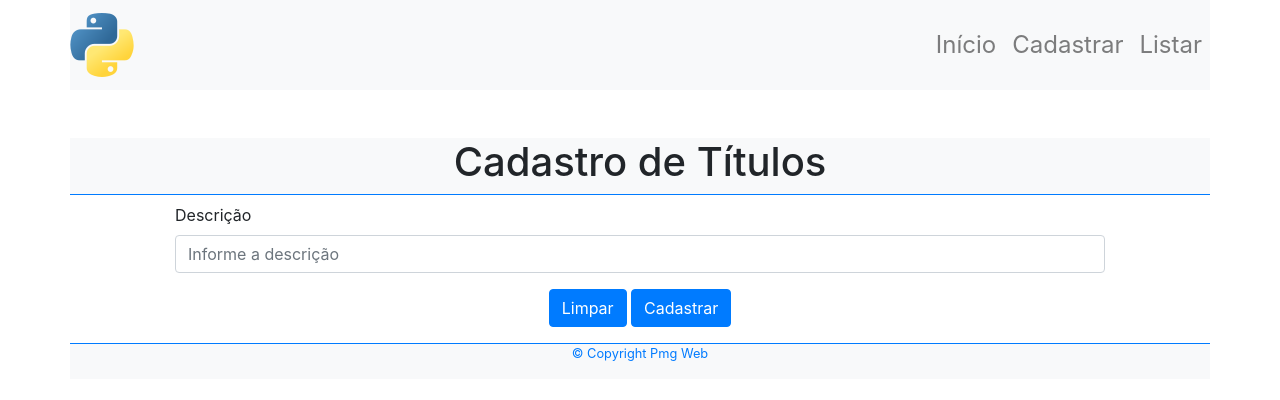
After one commit to romulonantes/uc3_abcdosaber, a Django app: page /titulo/cadastro/ in a window 1280 px wide. The commit adds this page. Shown: the top 400 px of the page. Run offline with Django 4.2, Linux system fonts and the light colour scheme.

Commit message:
Aula 09 - Navegação para Cadastro de Titulos

```diff
--- /dev/null
+++ b/titulo/templates/titulo/cadastroTitulos.html
@@ -0,0 +1,85 @@
+<!DOCTYPE html>
+<html lang="pt-BR">
+<head>
+    <meta charset="UTF-8">
+    <meta name="viewport" content="width=device-width, initial-scale=1.0">
+    <meta http-equiv="X-UA-Compatible" content="ie=edge">
+
+    <!-- define e insere um favicon no documento HTML -->
+    <link href="./img/python.ico" rel="shortcut icon">
+
+    <title>Django - Exercícios</title>
+    <link rel="stylesheet" href="https://cdn.jsdelivr.net/npm/bootstrap@4.6.1/dist/css/bootstrap.min.css"
+        integrity="sha384-zCbKRCUGaJDkqS1kPbPd7TveP5iyJE0EjAuZQTgFLD2ylzuqKfdKlfG/eSrtxUkn" crossorigin="anonymous">
+
+    <!-- <script src="js/aula17.js" defer></script> -->
+    <link href="../css/meu-estilo.css" rel="stylesheet">
+</head>
+<body>
+    <header class="container px-0">
+        <nav class="navbar navbar-expand-lg navbar-light bg-light px-0">
+
+            <!-- logo -->
+            <div>
+                <a class="navbar-brand mx-auto">
+                    <img src="../img/python_64.png">
+                </a>
+            </div>
+
+            <button class="navbar-toggler" type="button" data-toggle="collapse" data-target="#mynavbar"
+                aria-controls="conteudoNavbarSuportado" aria-expanded="false" aria-label="Navegação Alternativa">
+                Menu <span class="navbar-toggler-icon"></span>
+            </button>
+
+            <!-- menu -->
+            <div class="collapse navbar-collapse justify-content-end" id="mynavbar">
+                <div class="navbar-nav">
+                    <a href="../escola.html" class="nav-link">Início</a>
+                    <a href="#" class="nav-link">Cadastrar</a>
+                    <a href="listarTitulos.html" class="nav-link">Listar</a>
+                </div>
+            </div>
+        </nav>
+        <div class="container text-center border-bottom border-primary text-center bg-light">
+            <div class="row mt-5">
+                <div class="col">
+                    <h1>Cadastro de Títulos</h1>
+                </div>
+            </div>
+        </div>
+    </header>
+
+    <main class="container m-2 w-75 mx-auto">
+        <form action="#" method="POST" name="frmCadastrarTitulo" id="idFrmCadastrarTiposAtividade">
+            <div class="form-group">
+                <label for='idDescricao'>Descrição</label>
+                <input class="form-control" type='text' id='idDescricao' name='descricao' placeholder='Informe a descrição' required>
+            </div>
+            <div class='form-group text-center'>
+                <input type='reset'  value='Limpar' class='btn btn-primary btn-md'>
+                <input type='submit' value='Cadastrar' class='btn btn-primary btn-md' id="btnCadastrarTiposAtividade">
+            </div>
+        </form>
+    </main>
+
+    <footer class="container text-center">
+        <div class="row border-top border-primary bg-light">
+            <div class="col font text-primary copyright">
+                <p>&copy; Copyright Pmg Web</p>
+            </div>
+        </div>
+    </footer>
+
+    <!-- seu codigo termina aqui -->
+
+    <!-- Bootstrap -->
+    <!-- insira este conteudo do Bootstrap aqui, antes do fechamento do <body> -->
+    <script src="https://cdn.jsdelivr.net/npm/jquery@3.5.1/dist/jquery.slim.min.js"
+        integrity="sha384-DfXdz2htPH0lsSSs5nCTpuj/zy4C+OGpamoFVy38MVBnE+IbbVYUew+OrCXaRkfj" crossorigin="anonymous">
+    </script>
+    <script src="https://cdn.jsdelivr.net/npm/bootstrap@4.6.1/dist/js/bootstrap.bundle.min.js"
+        integrity="sha384-fQybjgWLrvvRgtW6bFlB7jaZrFsaBXjsOMm/tB9LTS58ONXgqbR9W8oWht/amnpF" crossorigin="anonymous">
+    </script>
+
+</body>
+</html>
--- a/titulo/templates/titulo/listarTitulos.html
+++ b/titulo/templates/titulo/listarTitulos.html
@@ -8,7 +8,7 @@
     <div class="collapse navbar-collapse justify-content-end" id="mynavbar">
         <div class="navbar-nav">
             <a href="/" class="nav-link">Início</a>
-            <a href="cadastroTitulos.html" class="nav-link">Cadastrar</a>
+            <a href="{% url 'titulo:cadastrar' %}" class="nav-link">Cadastrar</a>
             <a href="{% url 'titulo:listar' %}" class="nav-link">Listar</a>
         </div>
     </div>
--- a/titulo/urls.py
+++ b/titulo/urls.py
@@ -5,4 +5,5 @@ app_name = 'titulo'
 
 urlpatterns = [
     path('lista/', views.listar, name='listar'),
+    path('cadastro/', views.cadastrar, name='cadastrar'),
 ]
--- a/titulo/views.py
+++ b/titulo/views.py
@@ -4,3 +4,6 @@ from django.shortcuts import render
 # Create your views here.
 def listar(request):
     return render(request, 'titulo/listarTitulos.html')
+
+def cadastrar(request):
+    return render(request, 'titulo/cadastroTitulos.html')
```
